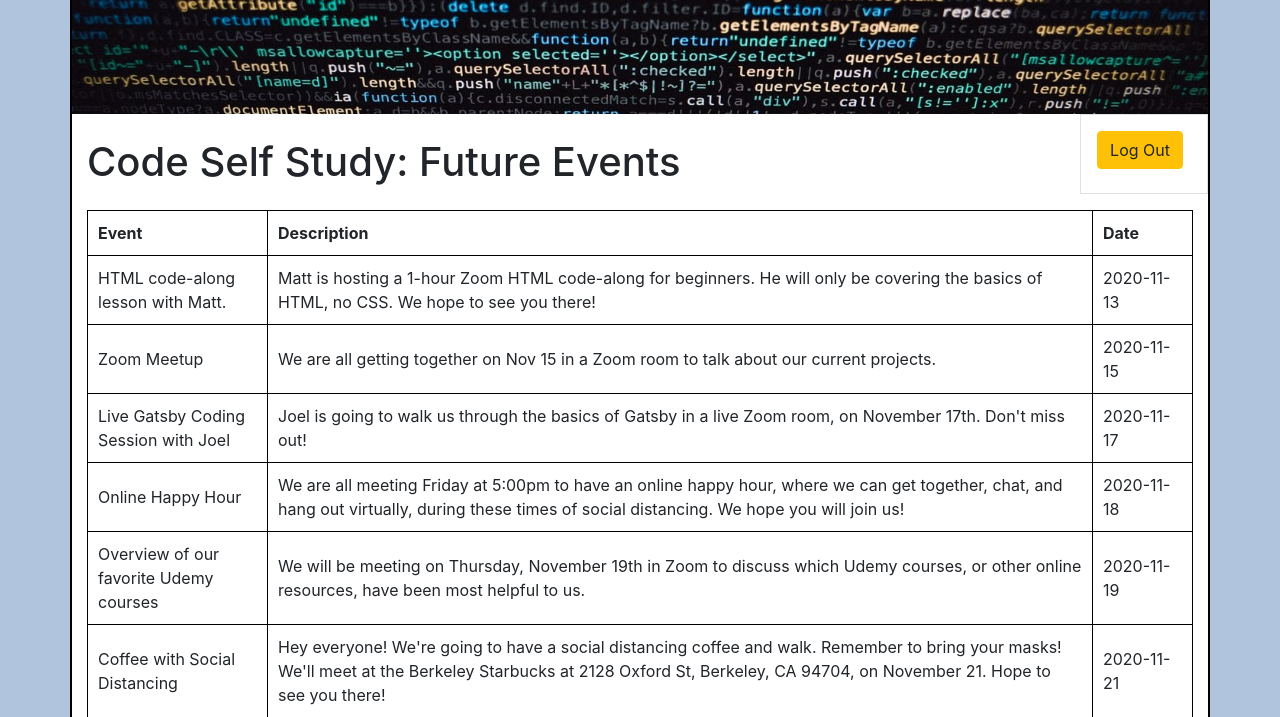
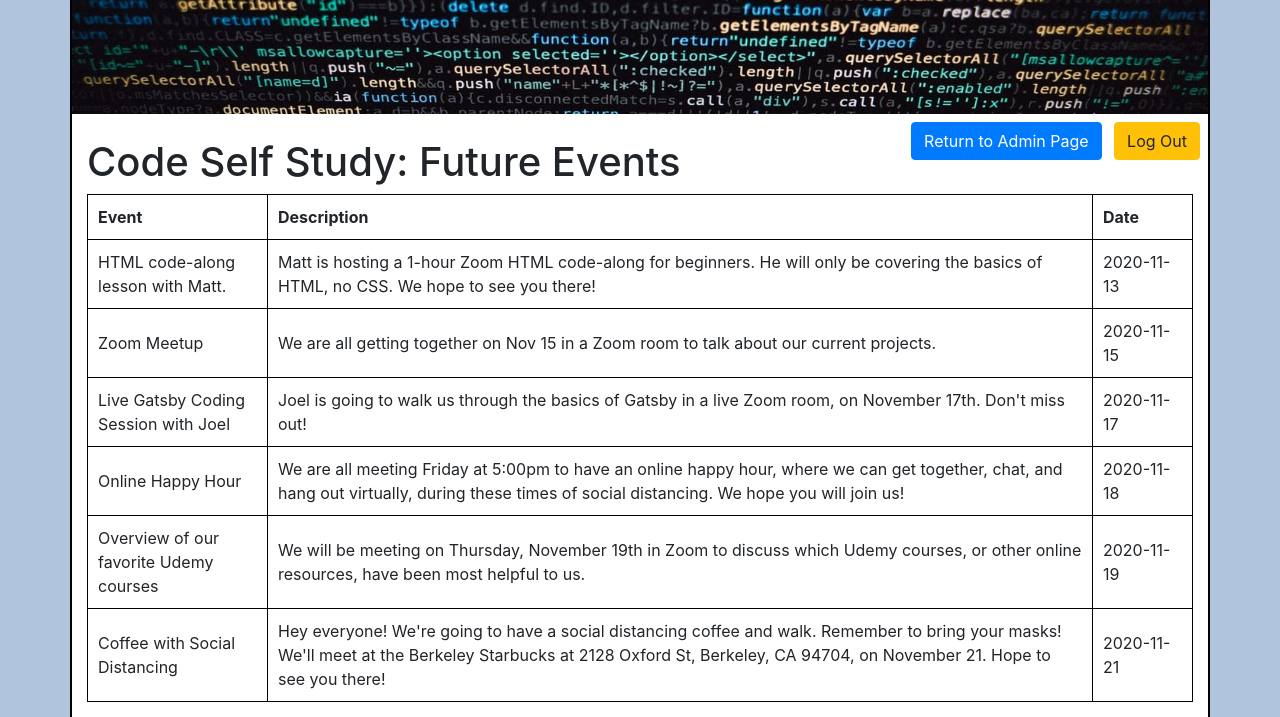
Before and after one commit to omartheman/club-event-list-php, a PHP site: page / in a window 1280 px wide. Shown: the top 717 px of the page. Run offline with PHP 8.4, Linux system fonts and the light colour scheme; the visitor is signed in with stand-in values (Sample User, id 1); data comes from the database, SQL or seed files in the repository.

Commit message:
Add 'Return to admin page' button on index.php

```diff
--- a/hv.css
+++ b/hv.css
@@ -5,6 +5,7 @@ html {
 body {
   border-left: 2px solid black;
   border-right: 2px solid black;
+  background-color: white;
 }
 table td, table th {
   padding: 10px;
--- a/index.php
+++ b/index.php
@@ -17,8 +17,7 @@ if ( session_status() !== 2 ) session_start();
 </div>
 
 <div class='row float-right mb-3'>
-  <div class='d-block ml-auto border p-3'>
-
+  <div class='d-block ml-auto <?php if (!isset($_SESSION['username'])) { ?>border p-3 <?php } ?>'>
     <?php
       if (!isset($_SESSION['username']))
       { ?>
@@ -43,7 +42,9 @@ if ( session_status() !== 2 ) session_start();
          <?php
           if (isset($_SESSION['username']))
           { ?>
-              <a class='btn btn-warning mb-2 mr-2' href="logout.php">Log Out</a>
+
+              <a href="admin.php" class="btn btn-primary mt-2 mr-2 mb-2">Return to Admin Page</a>
+              <a class='btn btn-warning mb-2 mr-2 mt-2' href="logout.php">Log Out</a>
             <?php
           } else {
             ?>
```
